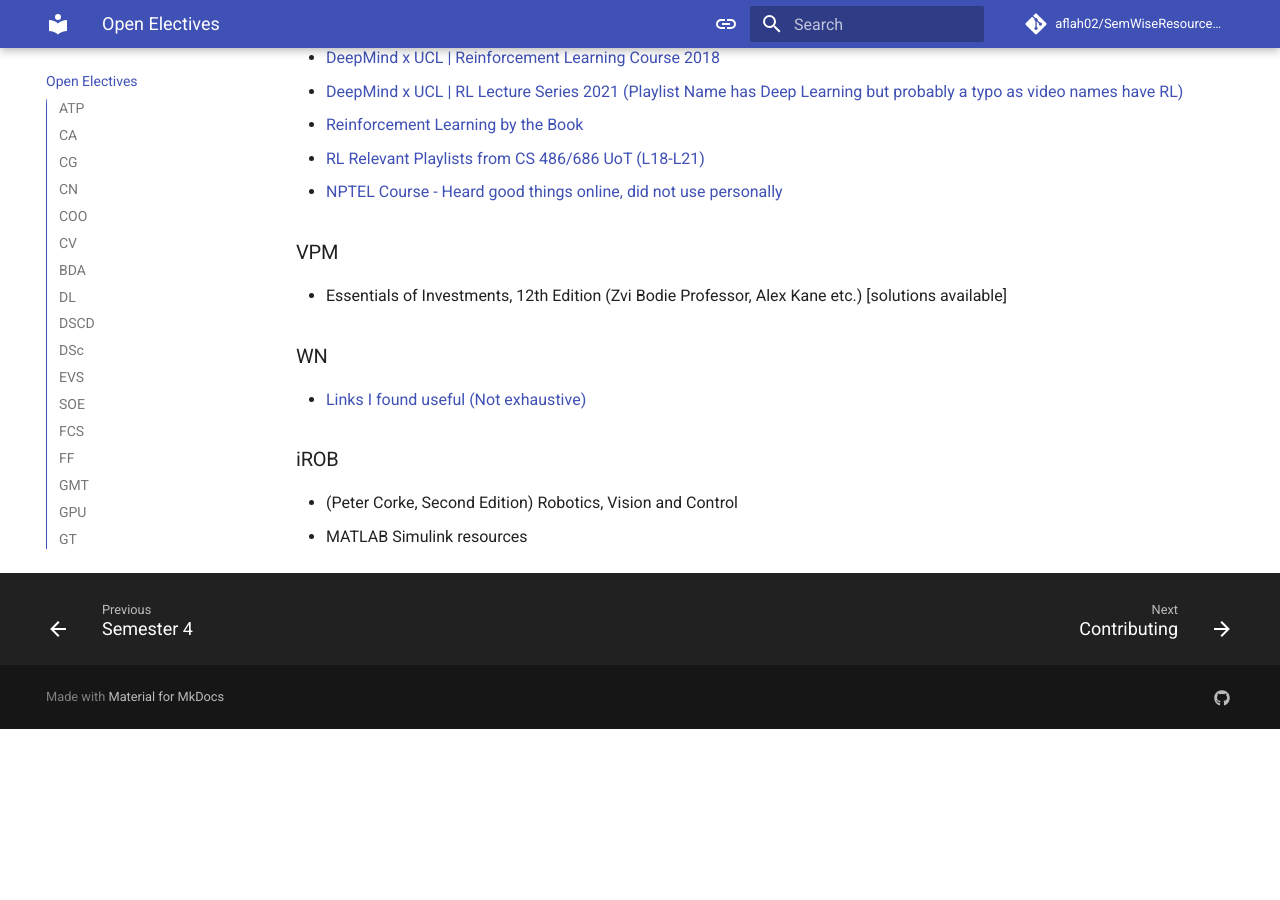
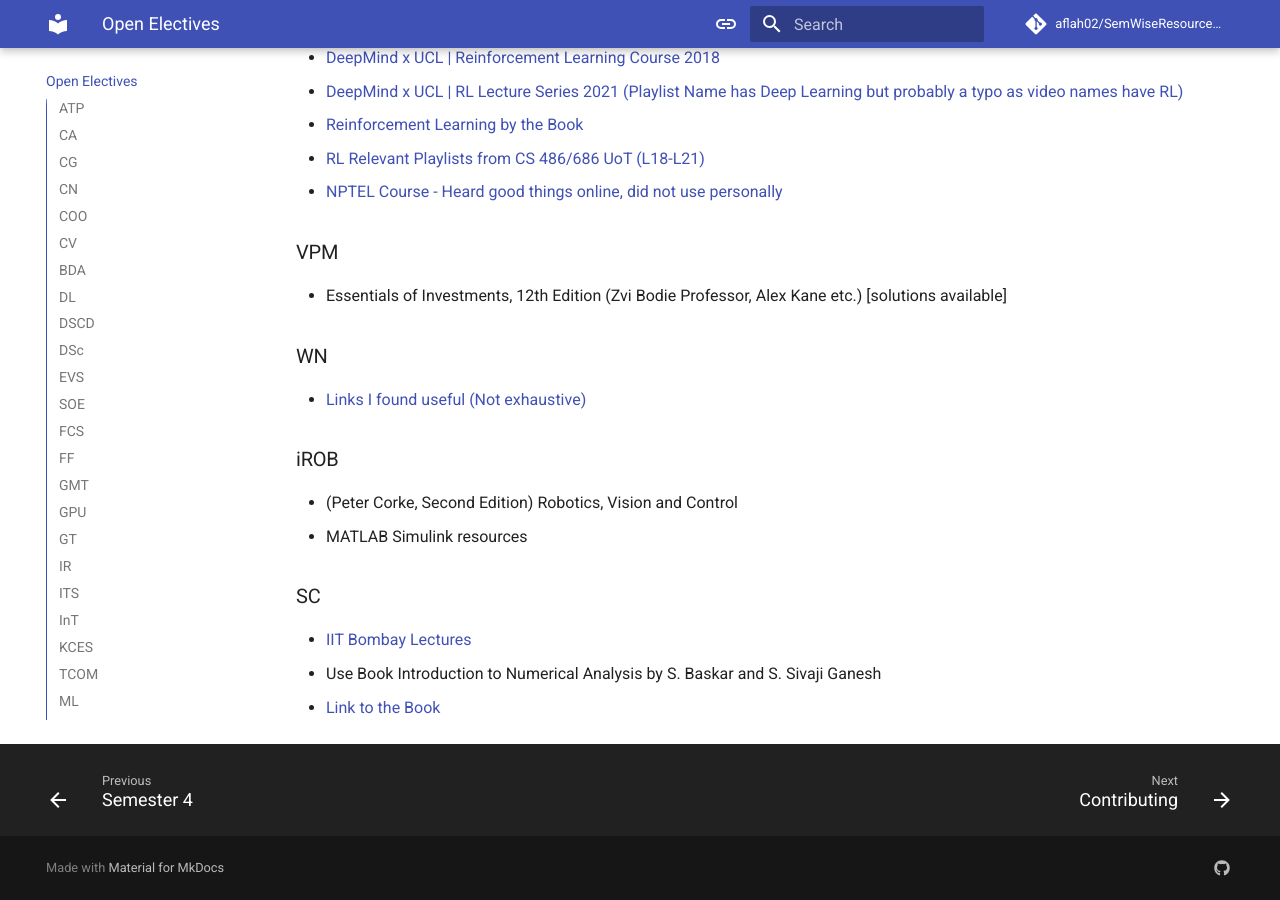
Before and after one commit to aflah02/SemWiseResourcesIIIT, an MkDocs documentation site: the page built from docs/open-electives.md, in a window 1280 px wide and 900 px high, scrolled down 6771 px. Built offline with MkDocs 1.6.1 and Material for MkDocs 9.7.7, drawn with Linux system fonts in a browser that asks for light colours; comment, search, counter and statistics services are not loaded; before the commit the page ends 7500 px from its top, so only the background shows below that.

```diff
--- a/docs/open-electives.md
+++ b/docs/open-electives.md
@@ -207,3 +207,8 @@
 ### iROB
 - (Peter Corke, Second Edition) Robotics, Vision and Control
 - MATLAB Simulink resources
+
+### SC
+- [IIT Bombay Lectures](https://youtube.com/playlist?list=PLjAj1Z92T7LT7Lhtp_Z4QTcajMH3Sgf9L&si=-VbUWoNlgztW50yd)
+- Use Book Introduction to Numerical Analysis by S. Baskar and S. Sivaji Ganesh
+- [Link to the Book](https://www.math.iitb.ac.in/~siva/si50716/SI507lecturenotes.pdf)
```
Also changed, not shown: README.md (+6 -1 lines), docs/index.md (+1 -1 lines).
